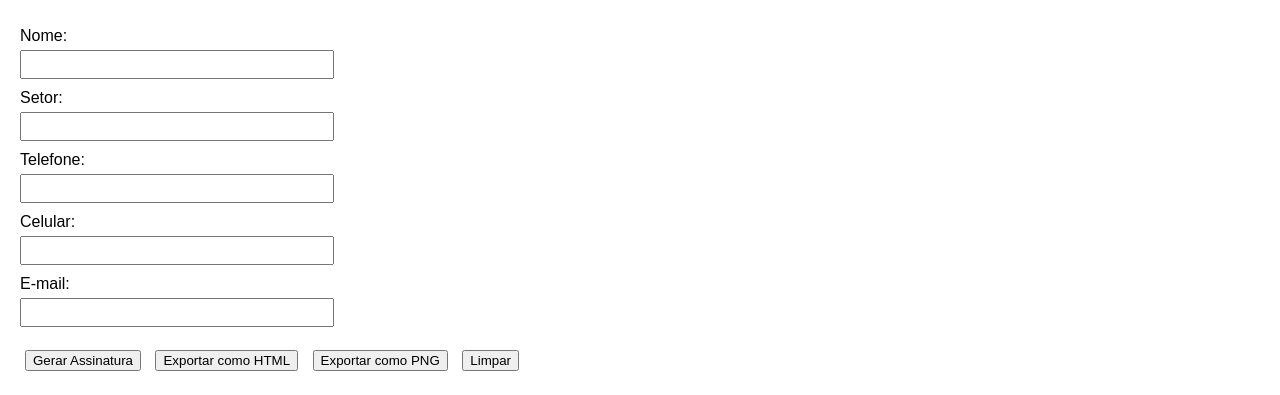
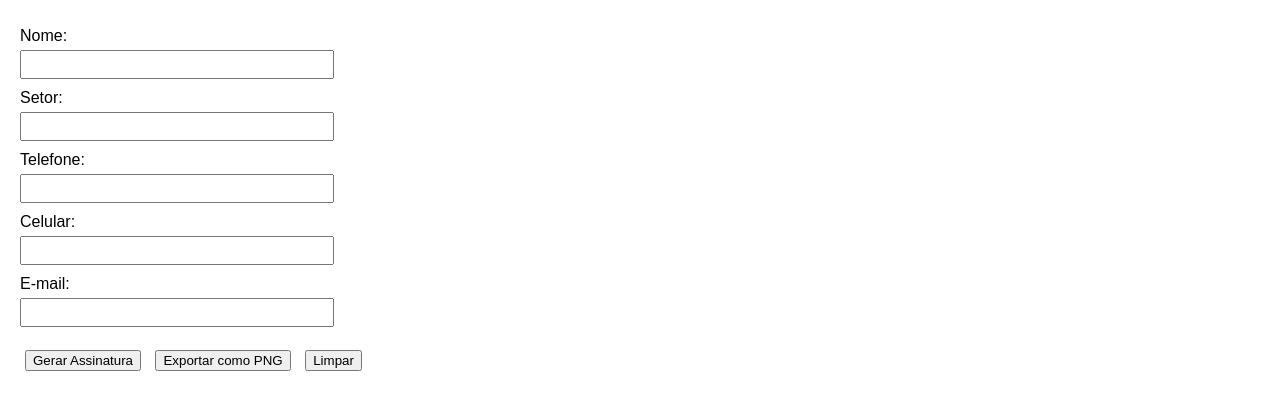
Before and after one commit to thiagro/gerador_de_assinatura_email, a plain HTML site: page index.html in a window 1280 px wide. Shown: the part 83-478 px from the top of the page. Drawn offline with nearby package versions, Linux system fonts and the light colour scheme.

Commit message:
Update index.html
desativando botão de export em HTML

```diff
--- a/index.html
+++ b/index.html
@@ -77,7 +77,7 @@
 
     <br/><br/>
     <button type="button" onclick="generateSignature()">Gerar Assinatura</button>
-    <button type="button" onclick="exportSignature()">Exportar como HTML</button>
+    <!-- <button type="button" onclick="exportSignature()">Exportar como HTML</button> -->
     <button type="button" onclick="exportAsPng()">Exportar como PNG</button>
     <button type="button" onclick="zerar_campos()">Limpar</button>
 
@@ -152,14 +152,15 @@
       document.getElementById('generated-phone').innerText = `${phone} | ${mobile}`;
       document.getElementById('generated-email').innerText = email;
     }
-    function exportSignature() {
+
+    /* function exportSignature() {
       const signature = document.getElementById('signature-output').innerHTML;
       const blob = new Blob([signature], { type: 'text/html' });
       const link = document.createElement('a');
       link.href = URL.createObjectURL(blob);
       link.download = 'assinatura.html';
       link.click();
-    }
+    } */
 
     function exportAsPng() {
       const signatureElement = document.getElementById('signature-output');
```
